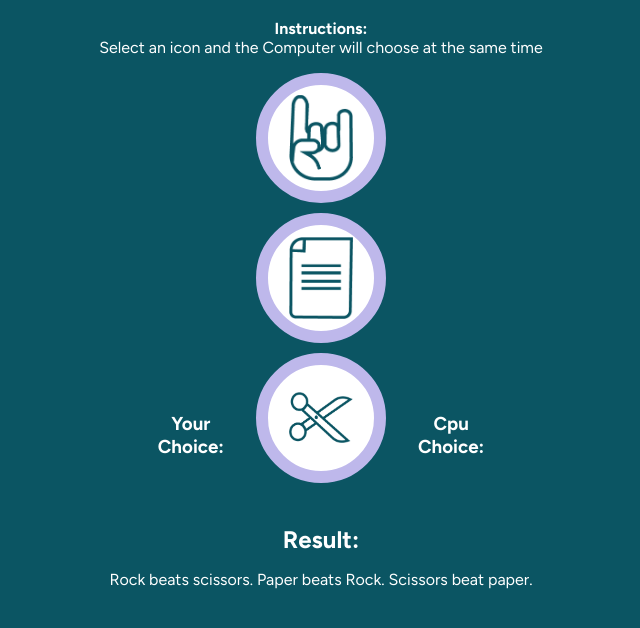
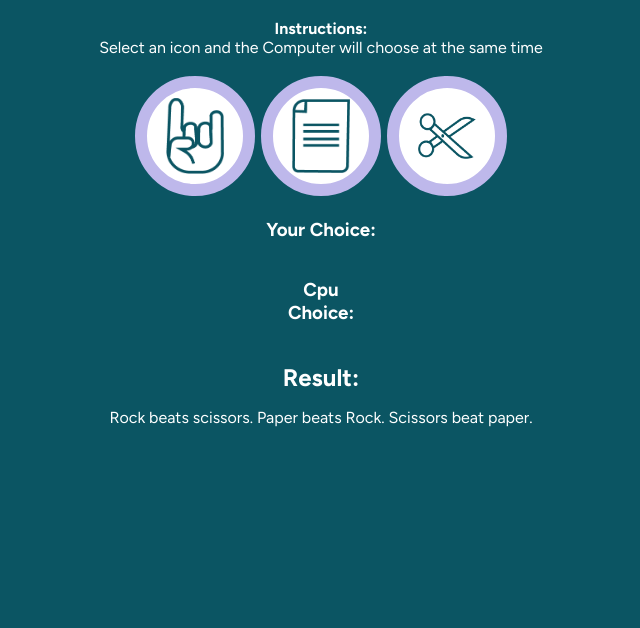
Before and after one commit to suzannecodeinst/RPS-game-PP2, a plain HTML site: page index.html in a window 1280 px wide. Shown: the part 64-692 px from the top of the page, without its empty margins (319-959 px from the left). Drawn offline with Linux system fonts and the light colour scheme.

Commit message:
re-arrange index divs, so better layout for play

```diff
--- a/assets/css/style.css
+++ b/assets/css/style.css
@@ -22,17 +22,16 @@ h2 {
 
 .game-area {
     display: flex;
-    flex-direction: row;
+    flex-direction: column;
     justify-content: center;
-    align-items: flex-end;
-    margin-bottom: 2rem;
+
 }
 
 
 .game-panel {
     display: flex;
-    flex-direction: column;
-    align-items: center;
+    flex-direction: row;
+    justify-content: center;
 }
 
 
@@ -40,10 +39,10 @@ h2 {
     background: white;
     box-sizing: border-box;
     border-radius: 50%;
-    height: 130px;
-    width: 130px;
+    height: 120px;
+    width: 120px;
     border: 12px, solid, #BEB8EB;
-    margin-bottom: 10px;
+    margin: 3px;
     display: flex;
     justify-content: center;
     align-items: center;
@@ -58,17 +57,21 @@ h2 {
 }
 
 .user-panel {
-    /* background: #BEB8EB; */
     box-sizing: border-box;
-    margin: 0rem 2rem 1rem 1rem;
 
 }
 
+#user-choice {
+    color:#FDE321;
+}
+
 .puter-panel {
-    /* background: #5299D3; */
     box-sizing: border-box;
-    margin: 0rem 1rem 1rem 2rem;
 
+}
+
+#puter-choice {
+    color: #5299D3;
 }
 
 /*.reset-btn {
--- a/assets/js/script.js
+++ b/assets/js/script.js
@@ -54,7 +54,7 @@ function playGame(playerChoice) {
     if (playerChoice == "0") {
       result.innerText = "You win!"
     } else {
-      result.innerText = "Noooo, you lose!"
+      result.innerText = "You lose!"
     }
   }
 
--- a/index.html
+++ b/index.html
@@ -31,11 +31,6 @@
 
     <div class="game-area">
 
-        <div class="user-panel">
-            <h3>Your<br>Choice:<br> <span id="user-choice"></span> </h3>
-
-        </div>
-
         <div class="game-panel">
 
                 <button id="rock" aria-label="rock" data-choice="0" data-type="rock" class="btn-choice rock">
@@ -48,6 +43,11 @@
                     class="btn-choice scissors ">
                     <img class="button-icon" src="assets/images/scissors.png" alt="scissors">
                 </button>
+
+        </div>
+
+        <div class="user-panel">
+            <h3>Your Choice:<br> <span id="user-choice"></span> </h3>
 
         </div>
 
```
